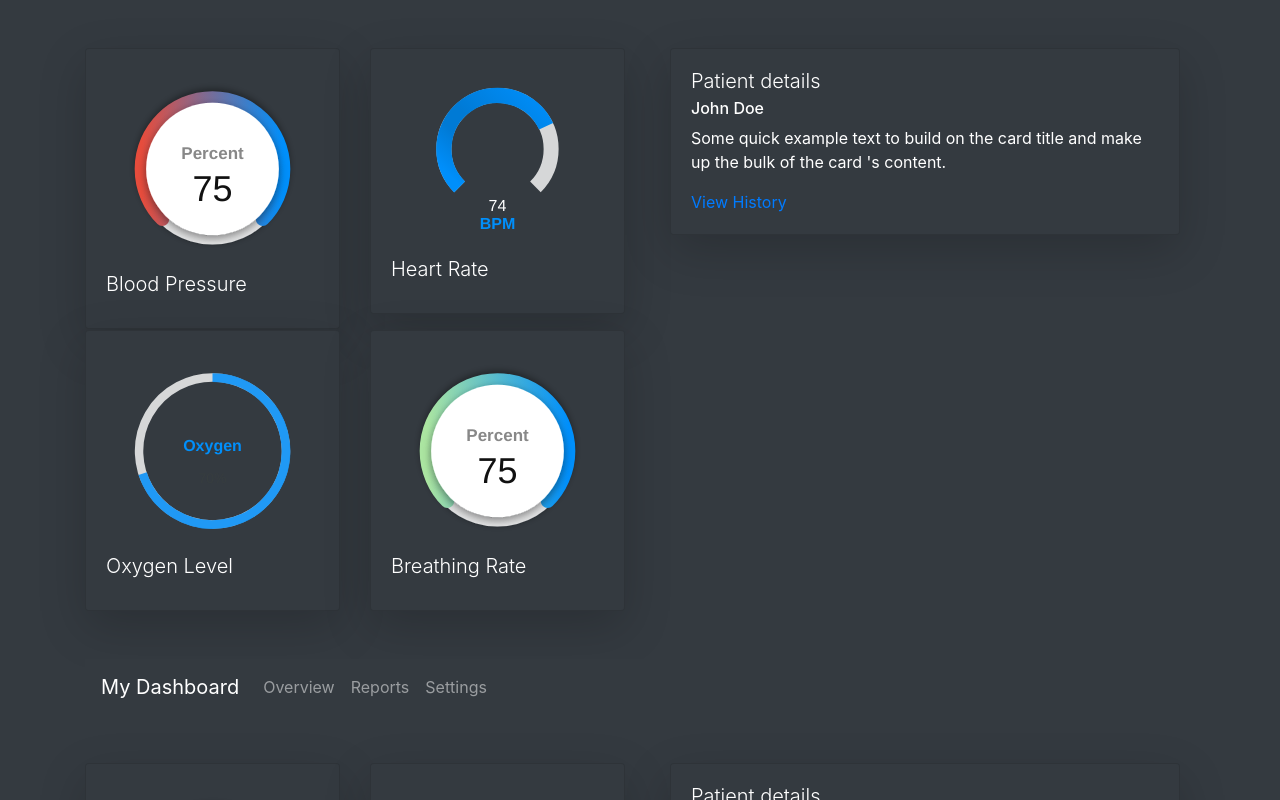
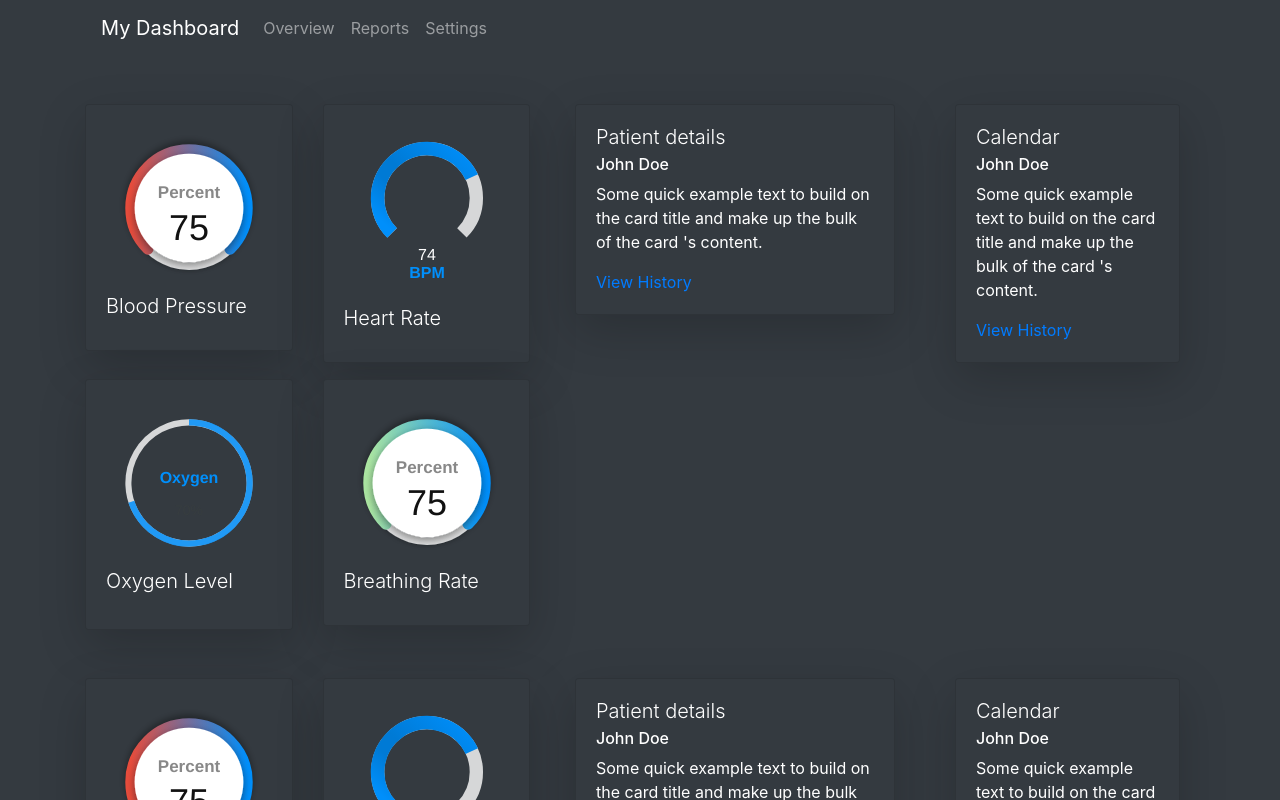
Before and after one commit to gondiski/Health-Dashboard, a React (Create React App) app: page / in a window 1280 px wide. Shown: the top 800 px of the page. Built offline with nearby package versions, Linux system fonts and the light colour scheme.

Commit message:
Added datepicker to the project

```diff
--- a/package.json
+++ b/package.json
@@ -19,6 +19,7 @@
     "react-apexcharts": "^1.3.7",
     "react-bootstrap": "^1.4.0",
     "react-dom": "^17.0.1",
+    "react-modern-calendar-datepicker": "^3.1.6",
     "react-router-dom": "^5.2.0",
     "react-scripts": "4.0.0",
     "web-vitals": "^0.2.4"
--- a/src/App.js
+++ b/src/App.js
@@ -13,6 +13,10 @@ function App() {
 
         <div className = "App" >
         <React.Fragment>
+        <Container fluid style={{ height: '100%' }} className="bg-dark">
+        <Header/>
+        <Dashboard/>
+        </Container>
             <Router>
                 <Switch>
                     <Route exact path="/" component={Dashboard} />
@@ -22,10 +26,7 @@ function App() {
                 </Switch>
             </Router>
         </React.Fragment>
-        <Container fluid style={{ height: '100%' }} className="bg-dark">
-        <Header/>
-        <Dashboard/>
-        </Container>
+
         </div >
     );
 }
--- a/src/components/layouts/Dashboard.js
+++ b/src/components/layouts/Dashboard.js
@@ -4,6 +4,7 @@ import HeartRate from '../sections/HeartRate';
 import OxygenLevel from '../sections/OxygenLevel';
 import BreathingRate from '../sections/BreathingRate';
 import PatientDetails from '../sections/PatientDetails';
+import CalendarView from '../sections/CalendarView';
 import Row from 'react-bootstrap/row';
 import Col from 'react-bootstrap/Col';
 import { Container } from 'react-bootstrap';
@@ -13,7 +14,7 @@ class Dashboard extends Component {
             <div className="my-5">
             <Container>
             <Row>
-            <Col xl md ="8">
+            <Col xl="5" md ="8">
             <Row>
             <BloodPressure/>
             <HeartRate/>
@@ -21,8 +22,11 @@ class Dashboard extends Component {
             <BreathingRate/>
             </Row>
             </Col>
-            <Col xl md ="4">
+            <Col xl="4" md ="4">
             <PatientDetails/>
+            </Col>
+            <Col xl="3" md = "6">
+            <CalendarView/>
             </Col>
             </Row>
             </Container>
--- /dev/null
+++ b/src/components/sections/CalendarView.js
@@ -0,0 +1,29 @@
+import React, { Component } from 'react';
+import Col from 'react-bootstrap/Col';
+import Card from 'react-bootstrap/Card';
+import 'react-modern-calendar-datepicker/lib/DatePicker.css';
+import DatePicker from 'react-modern-calendar-datepicker';
+
+class CalendarView extends Component {
+    render() {
+        return ( <
+            Col >
+            <
+            Card className = "bg-dark shadow-lg text-white" >
+            <
+            Card.Body >
+            <
+            Card.Title className = "lead" > Calendar < /Card.Title> <
+            Card.Subtitle className = "mb-2 text-white" > John Doe < /Card.Subtitle> <
+            Card.Text >
+            Some quick example text to build on the card title and make up the bulk of the card 's content. < /
+            Card.Text > <
+            Card.Link href = "/overview" > View History < /Card.Link> < /
+            Card.Body > <
+            /Card> < /
+            Col >
+        );
+    }
+}
+
+export default CalendarView;
--- a/src/components/sections/OxygenLevel.js
+++ b/src/components/sections/OxygenLevel.js
@@ -47,8 +47,9 @@ class OxygenLevel extends Component {
             /> < /
             div > <
             Card.Title className = "lead" >
-            Oxygen Level <
-            /Card.Title> < /
+            <
+            p > Oxygen Level < /p> < /
+            Card.Title > < /
             Card.Body > < /
             Card > < /
             Col >
--- a/src/index.js
+++ b/src/index.js
@@ -3,13 +3,14 @@ import ReactDOM from 'react-dom';
 import 'bootstrap/dist/css/bootstrap.min.css';
 import App from './App';
 import reportWebVitals from './reportWebVitals';
+import { BrowserRouter, BrowserRouter as Router, Route, Switch } from 'react-router-dom';
 
 ReactDOM.render( <
-    React.StrictMode >
+    BrowserRouter >
     <
     App / >
     <
-    /React.StrictMode>,
+    /BrowserRouter>,
     document.getElementById('root')
 );
 
```
Also changed, not shown: 2 other files (tests, documents, lock files or other folders).
